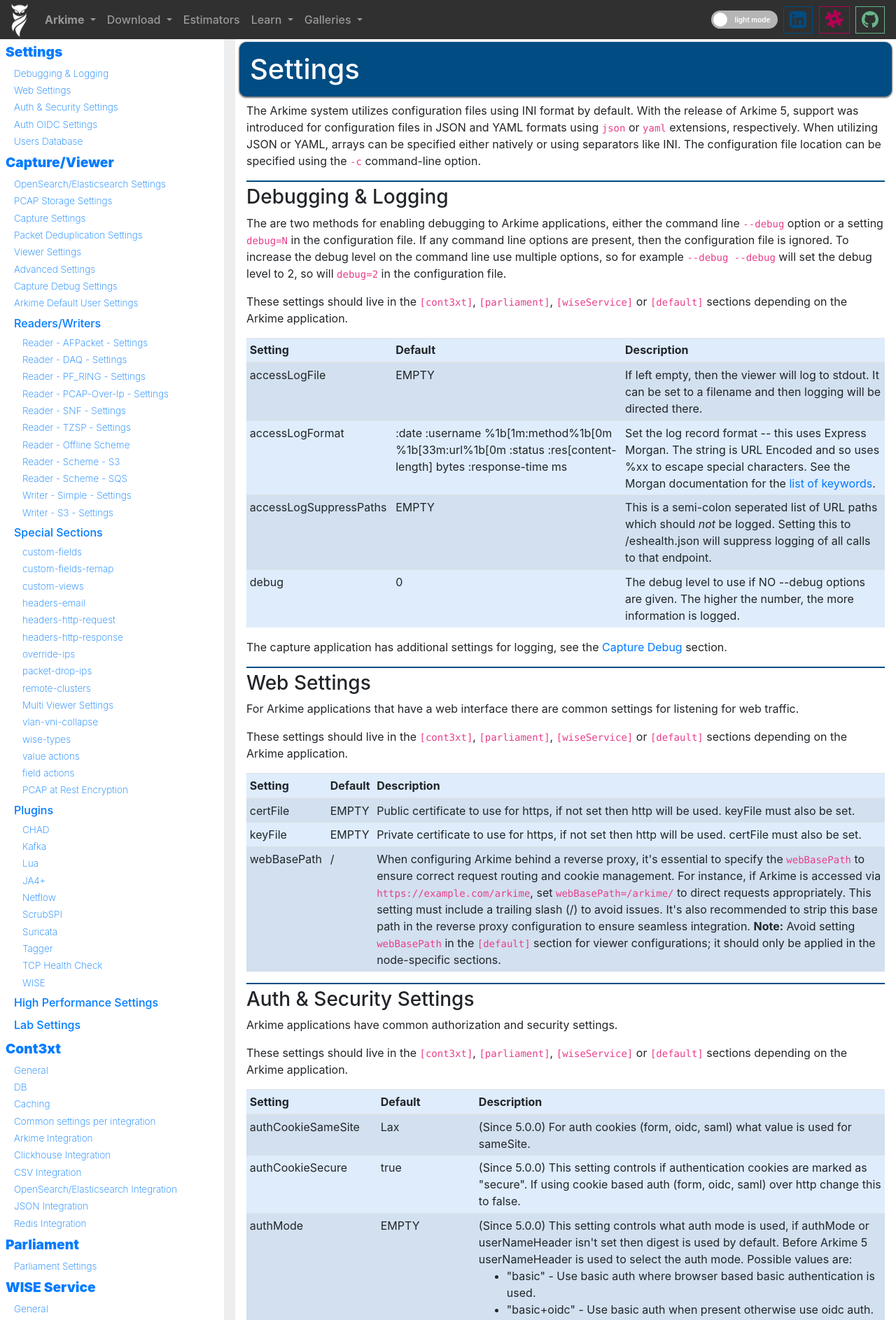
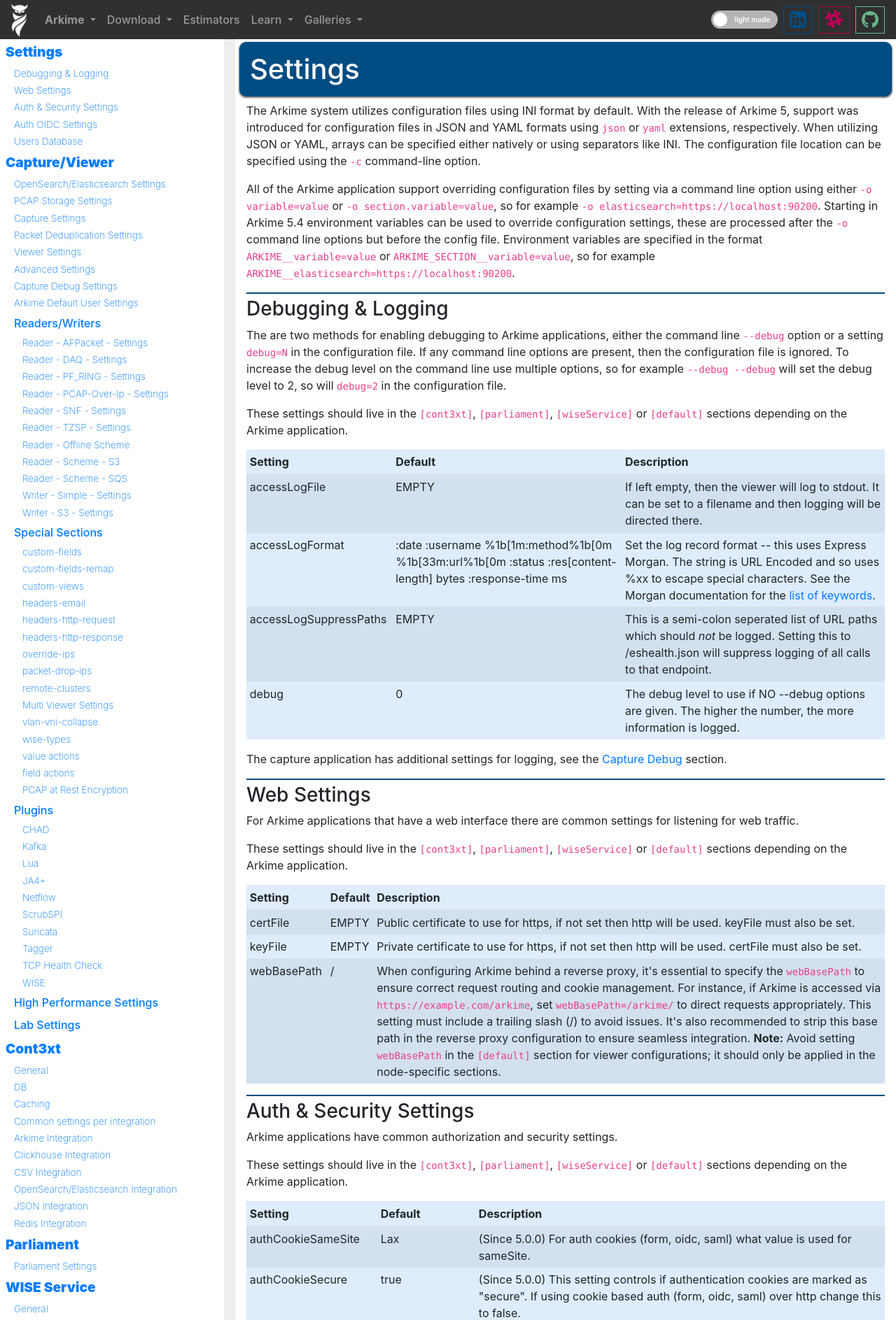
Before and after one commit to arkime/arkimeweb, a Jekyll site: the page built from settings.html, in a window 1280 px wide. Shown: the top 1887 px of the page at 70% size. Built offline with Jekyll 4.4.1, drawn with Linux system fonts in a browser that asks for light colours; some of the changed text lies outside the part shown.

Commit message:
add environment var

```diff
--- a/settings.html
+++ b/settings.html
@@ -310,6 +310,11 @@
         When utilizing JSON or YAML, arrays can be specified either natively or using separators like INI.
         The configuration file location can be specified using the <code>-c</code> command-line option.
       </p>
+      <p>
+        All of the Arkime application support overriding configuration files by setting via a command line option using either <code>-o variable=value</code> or <code>-o section.variable=value</code>, so for example <code>-o elasticsearch=https://localhost:90200</code>.
+        Starting in Arkime 5.4 environment variables can be used to override configuration settings, these are processed after the <code>-o</code> command line options but before the config file.
+        Environment variables are specified in the format <code>ARKIME__variable=value</code> or <code>ARKIME_SECTION__variable=value</code>, so for example <code>ARKIME__elasticsearch=https://localhost:90200</code>.
+      </p>
       <!-- /ini settings -->
 
       <!-- Sections-->
```
